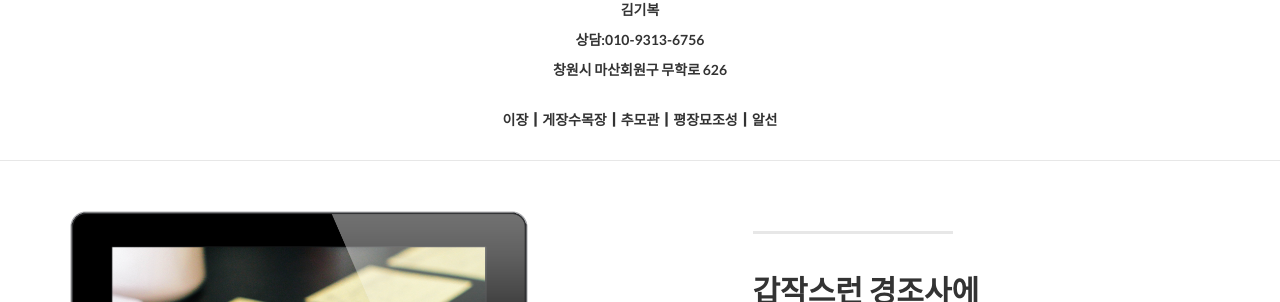
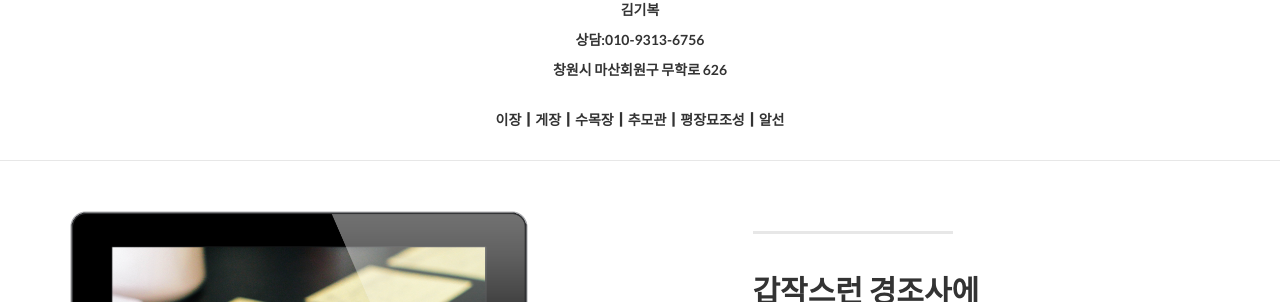
Before and after one commit to leevra/ggoggama, a Jekyll site: the page built from index.html, in a window 1280 px wide and 900 px high, scrolled down 868 px. Shown: the part 149-451 px from the top of the window. Built offline with Jekyll 4.4.1, drawn with Linux system fonts in a browser that asks for light colours.

```diff
--- a/_includes/about.html
+++ b/_includes/about.html
@@ -12,7 +12,7 @@
                 <p>상담:010-9313-6756</p>
                 <p>창원시 마산회원구 무학로 626</p>
                 <br>
-                <p>이장┃게장수목장┃추모관┃평장묘조성┃알선</p>
+                <p>이장┃게장┃수목장┃추모관┃평장묘조성┃알선</p>
 
 
                 <br/>
```
